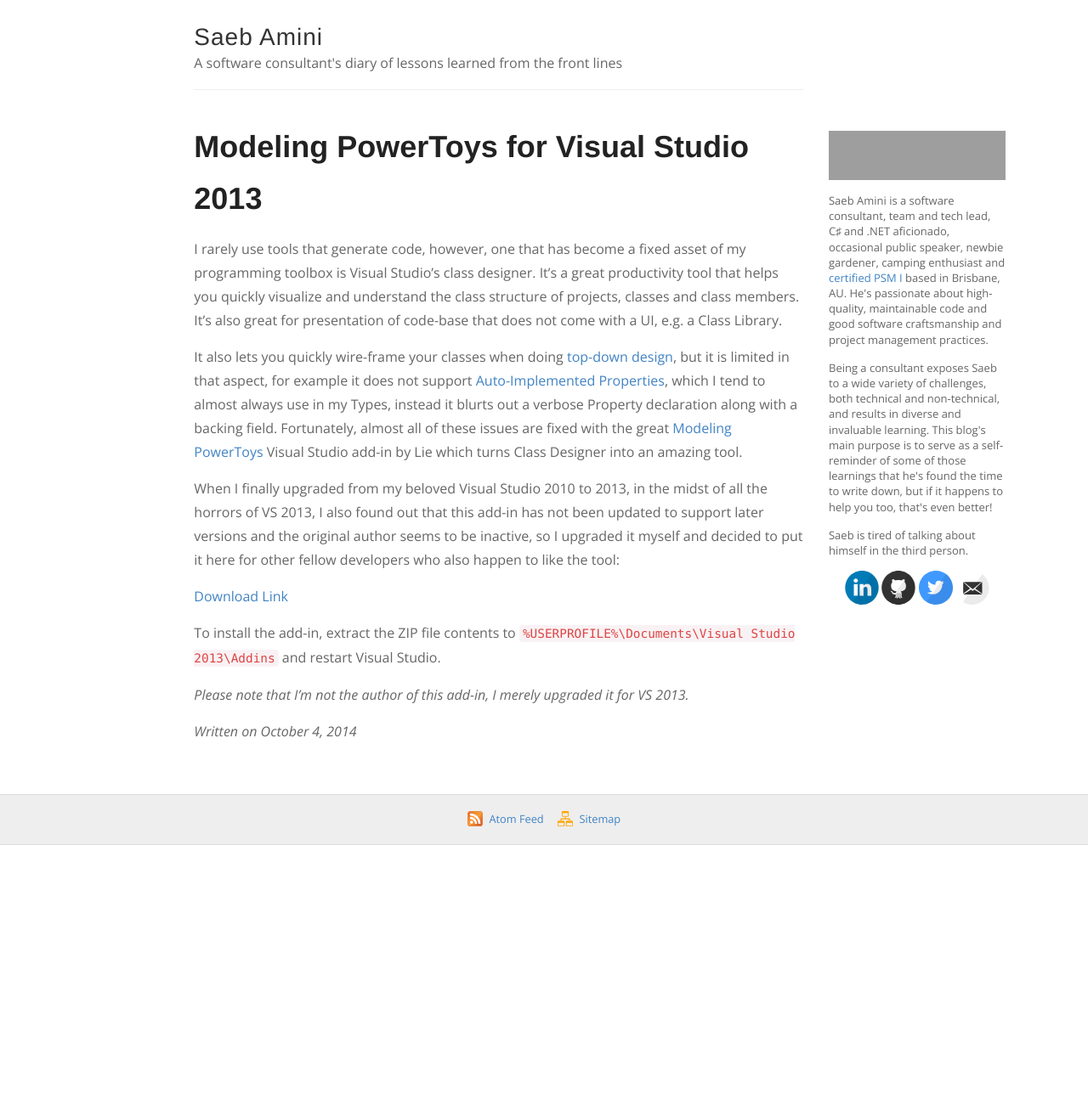
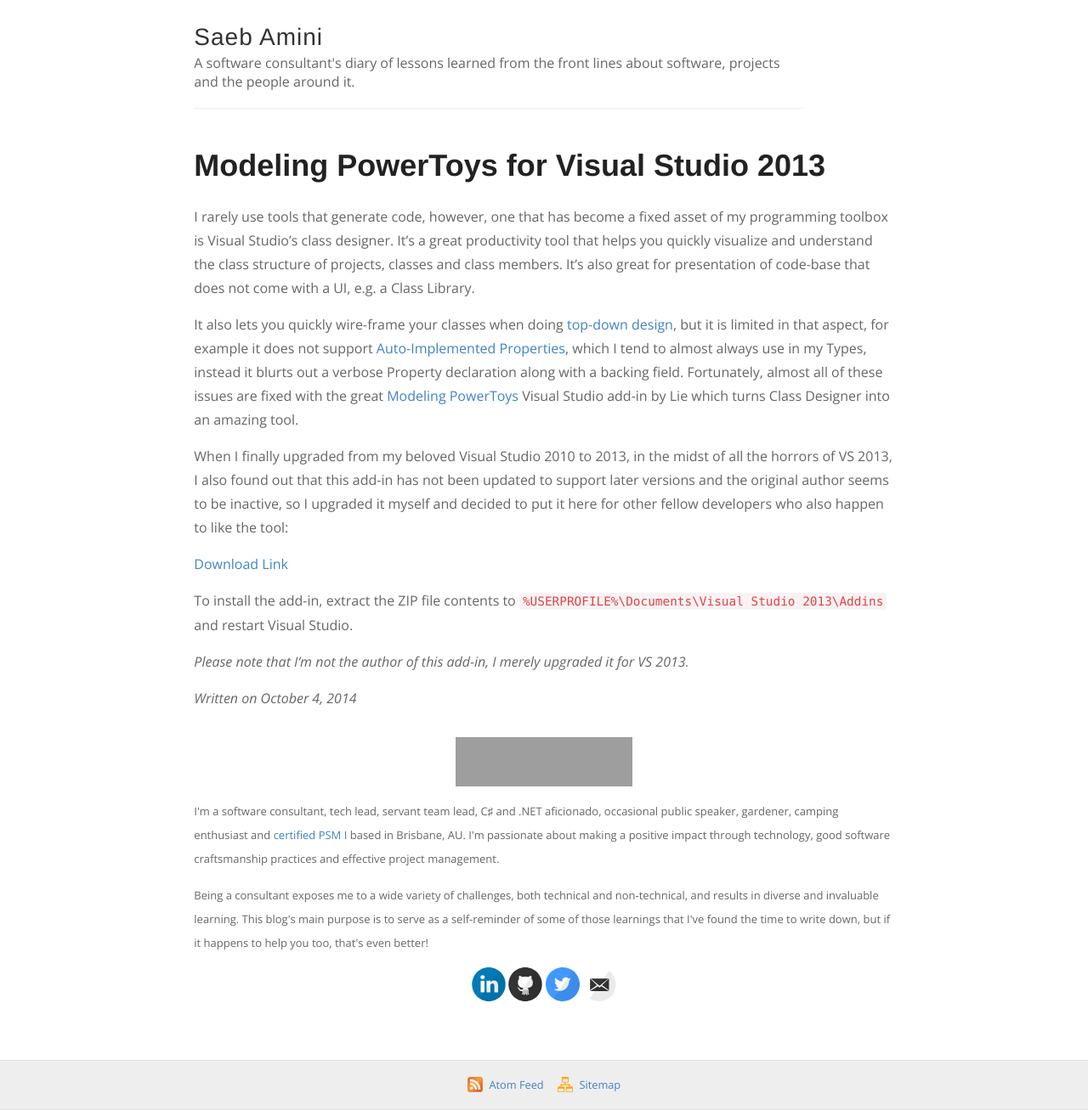
Before and after one commit to SaebAmini/saebamini.github.io, a Jekyll site: the page built from _posts/2014-10-04-Modeling-PowerToys-for-Visual-Studio-2013.md, in a window 1280 px wide. Shown: the whole page at 85% size. Built offline with Jekyll 4.4.1, drawn with Linux system fonts in a browser that asks for light colours; comment, search, counter and statistics services are not loaded; before the commit the page ends 995 px from its top, so only the background shows below that; grey boxes are pictures that could not be loaded.

Commit message:
Update About Me layout and content

```diff
--- a/_config.yml
+++ b/_config.yml
@@ -7,7 +7,7 @@
 author: Saeb Amini
 
 # Short bio or description (displayed in the header)
-description: A software consultant's diary of lessons learned from the front lines
+description: A software consultant's diary of lessons learned from the front lines about software, projects and the people around it.
 
 # URL of your avatar or profile pic (you could use your GitHub profile pic)
 avatar: https://avatars0.githubusercontent.com/u/6758734
--- a/_includes/aboutme.html
+++ b/_includes/aboutme.html
@@ -1,28 +1,18 @@
 <div class="about-me">
 	<div class="stackoverflow-profile">
 		<a href="https://stackoverflow.com/users/68080/saeb-amini">
-			<img src="https://stackoverflow.com/users/flair/68080.png" width="208" height="58"
-				alt="profile for Saeb Amini at Stack Overflow, Q&amp;A for professional and enthusiast programmers"
-				title="profile for Saeb Amini at Stack Overflow, Q&amp;A for professional and enthusiast programmers">
+			<img src="https://stackoverflow.com/users/flair/68080.png" width="208" height="58" alt="profile for Saeb Amini at Stack Overflow, Q&amp;A for professional and enthusiast programmers" title="profile for Saeb Amini at Stack Overflow, Q&amp;A for professional and enthusiast programmers">
 		</a>
 	</div>
 	<p>
-		Saeb Amini is a software consultant, team and tech lead, C♯ and .NET aficionado, occasional public speaker,
-		newbie
-		gardener, camping enthusiast and <a
-			href="https://www.scrum.org/certificates/211557">certified
-			PSM I</a> based in Brisbane, AU. He's passionate about high-quality, maintainable code
-		and good software craftsmanship and project management practices.
+		I'm a software consultant, tech lead, servant team lead, C♯ and .NET aficionado, occasional public speaker, gardener, camping enthusiast and <a href="https://www.scrum.org/certificates/211557">certified PSM I</a> based in Brisbane, AU.
+		I'm passionate about making a positive impact through technology, good software craftsmanship practices and effective project management.
 	</p>
 	<p>
-		Being a consultant exposes Saeb to a wide variety of challenges, both technical and
+		Being a consultant exposes me to a wide variety of challenges, both technical and
 		non-technical, and results in diverse and invaluable learning. This blog's main purpose is to
-		serve as a self-reminder of some of those learnings that he's found the time to write down, but if it happens to
-		help you
-		too, that's even better!
-	</p>
-	<p>
-		Saeb is tired of talking about himself in the third person.
+		serve as a self-reminder of some of those learnings that I've found the time to write down, but if it happens to
+		help you too, that's even better!
 	</p>
 	<div class="text-center">
 		{% include svg-icons.html %}
--- a/_layouts/default.html
+++ b/_layouts/default.html
@@ -9,11 +9,9 @@
       <script src="https://html5shiv.googlecode.com/svn/trunk/html5.js"></script>
     <![endif]-->
 	<link rel="stylesheet" type="text/css" href="{{ site.baseurl }}/style.css" />
-	<link rel="alternate" type="application/rss+xml" title="{{ site.name }} - {{ site.description }}"
-		href="{{ site.baseurl }}/feed.xml" />
+	<link rel="alternate" type="application/rss+xml" title="{{ site.name }} - {{ site.description }}" href="{{ site.baseurl }}/feed.xml" />
 	<link href="https://fonts.googleapis.com/css?family=Roboto:400,700" rel="stylesheet" type="text/css">
-	<link rel="stylesheet" type="text/css"
-		href="//fonts.googleapis.com/css?family=Open+Sans:400italic,700italic,400,700">
+	<link rel="stylesheet" type="text/css" href="//fonts.googleapis.com/css?family=Open+Sans:400italic,700italic,400,700">
 </head>
 
 <body>
@@ -37,14 +35,25 @@
 		</div>
 		{% endif %}
 		<div class="row">
+			{% unless page.isPost %}
+			<div class="col-xs-10 col-xs-offset-1 col-md-offset-2 col-md-8 hidden-md hidden-lg page-about-me">
+				{% include aboutme.html %}
+			</div>
+			{% endunless %}
+			{% if page.isPost %}
+			<div class="col-xs-10 col-xs-offset-1 col-sm-offset-1 col-sm-10 col-md-offset-2 col-md-8">
+			{% else %}
 			<div class="col-xs-10 col-xs-offset-1 col-sm-offset-1 col-sm-10 col-md-offset-2 col-md-7">
+			{% endif %}
 				<div id="main" role="main">
 					{{ content }}
 				</div>
 			</div>
-			<div class="col-sm-2 hidden-xs hidden-sm sidebar">
+			{% unless page.isPost %}
+			<div class="col-sm-2 sidebar hidden-xs hidden-sm">
 				{% include aboutme.html %}
 			</div>
+			{% endunless %}
 		</div>
 	</div>
 	<div class="wrapper-footer">
--- a/_layouts/post.html
+++ b/_layouts/post.html
@@ -13,7 +13,7 @@
 		Written on {{ page.date | date: "%B %e, %Y" }}
 	</div>
 
-	<div class="post-about hidden-md hidden-lg">
+	<div class="page-about-me">
 		{% include aboutme.html %}
 	</div>
 
--- a/style.scss
+++ b/style.scss
@@ -389,9 +389,8 @@
     }
 }
 
-.post-about {
+.page-about-me {
 	margin-top: 2em;
-	font-size: 13px;
 
 	.stackoverflow-profile {
 		text-align: center;
```
